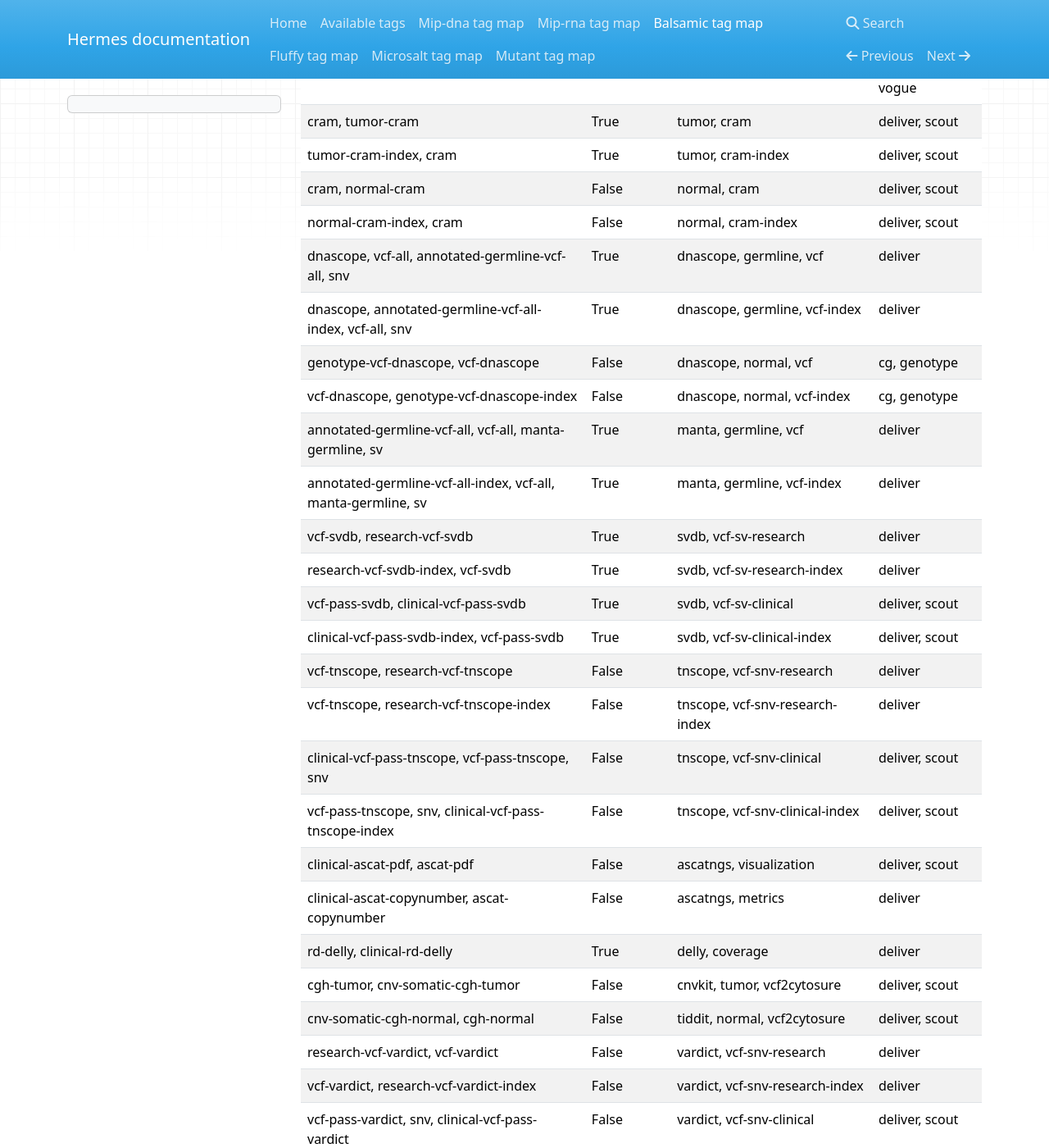
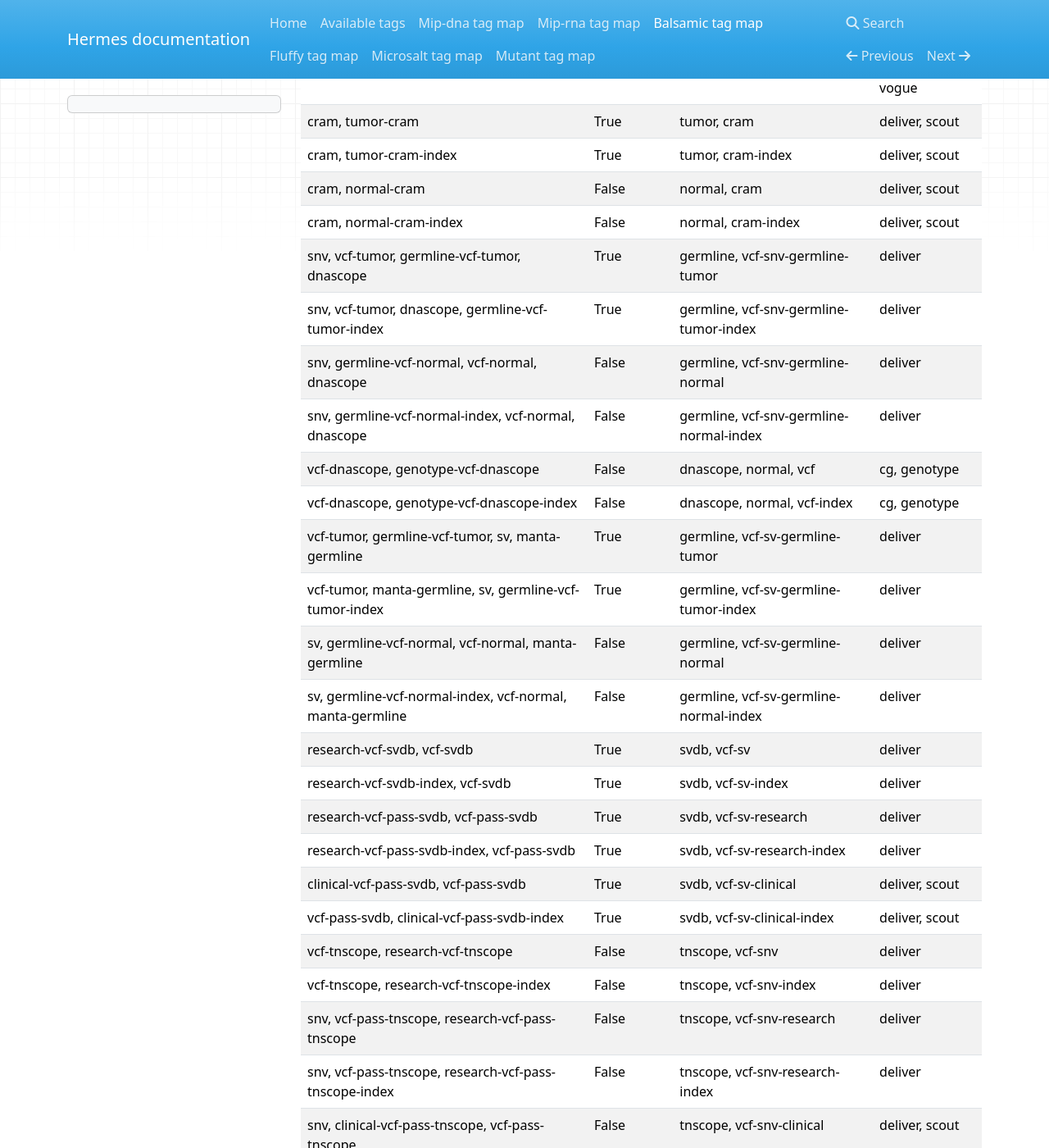
Before and after one commit to Clinical-Genomics/hermes, an MkDocs documentation site: the page built from docs/balsamic_map.md, in a window 1280 px wide and 1400 px high, scrolled down 323 px. Shown: the whole window at 82% size. Built offline with MkDocs 1.6.1, drawn with Linux system fonts in a browser that asks for light colours; nearby versions of some CDN libraries; some of the changed text lies outside the part shown.

Commit message:
balsamic map

```diff
--- a/docs/balsamic_map.md
+++ b/docs/balsamic_map.md
@@ -4,46 +4,58 @@
 | balsamic-report                                                | True        | balsamic-report                         | audit                 |
 | balsamic-dag                                                   | True        | balsamic-dag                            | audit                 |
 | multiqc-html, html                                             | True        | multiqc-html                            | audit, deliver, scout |
-| json, multiqc-json                                             | True        | multiqc-json                            | audit                 |
+| multiqc-json, json                                             | True        | multiqc-json                            | audit                 |
 | qc-metrics-yaml, yaml                                          | True        | qc-metrics                              | audit, cg, vogue      |
 | cram, tumor-cram                                               | True        | tumor, cram                             | deliver, scout        |
-| tumor-cram-index, cram                                         | True        | tumor, cram-index                       | deliver, scout        |
+| cram, tumor-cram-index                                         | True        | tumor, cram-index                       | deliver, scout        |
 | cram, normal-cram                                              | False       | normal, cram                            | deliver, scout        |
-| normal-cram-index, cram                                        | False       | normal, cram-index                      | deliver, scout        |
-| dnascope, vcf-all, annotated-germline-vcf-all, snv             | True        | dnascope, germline, vcf                 | deliver               |
-| dnascope, annotated-germline-vcf-all-index, vcf-all, snv       | True        | dnascope, germline, vcf-index           | deliver               |
-| genotype-vcf-dnascope, vcf-dnascope                            | False       | dnascope, normal, vcf                   | cg, genotype          |
+| cram, normal-cram-index                                        | False       | normal, cram-index                      | deliver, scout        |
+| snv, vcf-tumor, germline-vcf-tumor, dnascope                   | True        | germline, vcf-snv-germline-tumor        | deliver               |
+| snv, vcf-tumor, dnascope, germline-vcf-tumor-index             | True        | germline, vcf-snv-germline-tumor-index  | deliver               |
+| snv, germline-vcf-normal, vcf-normal, dnascope                 | False       | germline, vcf-snv-germline-normal       | deliver               |
+| snv, germline-vcf-normal-index, vcf-normal, dnascope           | False       | germline, vcf-snv-germline-normal-index | deliver               |
+| vcf-dnascope, genotype-vcf-dnascope                            | False       | dnascope, normal, vcf                   | cg, genotype          |
 | vcf-dnascope, genotype-vcf-dnascope-index                      | False       | dnascope, normal, vcf-index             | cg, genotype          |
-| annotated-germline-vcf-all, vcf-all, manta-germline, sv        | True        | manta, germline, vcf                    | deliver               |
-| annotated-germline-vcf-all-index, vcf-all, manta-germline, sv  | True        | manta, germline, vcf-index              | deliver               |
-| vcf-svdb, research-vcf-svdb                                    | True        | svdb, vcf-sv-research                   | deliver               |
-| research-vcf-svdb-index, vcf-svdb                              | True        | svdb, vcf-sv-research-index             | deliver               |
-| vcf-pass-svdb, clinical-vcf-pass-svdb                          | True        | svdb, vcf-sv-clinical                   | deliver, scout        |
-| clinical-vcf-pass-svdb-index, vcf-pass-svdb                    | True        | svdb, vcf-sv-clinical-index             | deliver, scout        |
-| vcf-tnscope, research-vcf-tnscope                              | False       | tnscope, vcf-snv-research               | deliver               |
-| vcf-tnscope, research-vcf-tnscope-index                        | False       | tnscope, vcf-snv-research-index         | deliver               |
-| clinical-vcf-pass-tnscope, vcf-pass-tnscope, snv               | False       | tnscope, vcf-snv-clinical               | deliver, scout        |
-| vcf-pass-tnscope, snv, clinical-vcf-pass-tnscope-index         | False       | tnscope, vcf-snv-clinical-index         | deliver, scout        |
-| clinical-ascat-pdf, ascat-pdf                                  | False       | ascatngs, visualization                 | deliver, scout        |
-| clinical-ascat-copynumber, ascat-copynumber                    | False       | ascatngs, metrics                       | deliver               |
+| vcf-tumor, germline-vcf-tumor, sv, manta-germline              | True        | germline, vcf-sv-germline-tumor         | deliver               |
+| vcf-tumor, manta-germline, sv, germline-vcf-tumor-index        | True        | germline, vcf-sv-germline-tumor-index   | deliver               |
+| sv, germline-vcf-normal, vcf-normal, manta-germline            | False       | germline, vcf-sv-germline-normal        | deliver               |
+| sv, germline-vcf-normal-index, vcf-normal, manta-germline      | False       | germline, vcf-sv-germline-normal-index  | deliver               |
+| research-vcf-svdb, vcf-svdb                                    | True        | svdb, vcf-sv                            | deliver               |
+| research-vcf-svdb-index, vcf-svdb                              | True        | svdb, vcf-sv-index                      | deliver               |
+| research-vcf-pass-svdb, vcf-pass-svdb                          | True        | svdb, vcf-sv-research                   | deliver               |
+| research-vcf-pass-svdb-index, vcf-pass-svdb                    | True        | svdb, vcf-sv-research-index             | deliver               |
+| clinical-vcf-pass-svdb, vcf-pass-svdb                          | True        | svdb, vcf-sv-clinical                   | deliver, scout        |
+| vcf-pass-svdb, clinical-vcf-pass-svdb-index                    | True        | svdb, vcf-sv-clinical-index             | deliver, scout        |
+| vcf-tnscope, research-vcf-tnscope                              | False       | tnscope, vcf-snv                        | deliver               |
+| vcf-tnscope, research-vcf-tnscope-index                        | False       | tnscope, vcf-snv-index                  | deliver               |
+| snv, vcf-pass-tnscope, research-vcf-pass-tnscope               | False       | tnscope, vcf-snv-research               | deliver               |
+| snv, vcf-pass-tnscope, research-vcf-pass-tnscope-index         | False       | tnscope, vcf-snv-research-index         | deliver               |
+| snv, clinical-vcf-pass-tnscope, vcf-pass-tnscope               | False       | tnscope, vcf-snv-clinical               | deliver, scout        |
+| snv, vcf-pass-tnscope, clinical-vcf-pass-tnscope-index         | False       | tnscope, vcf-snv-clinical-index         | deliver, scout        |
+| clinical-cnv-report-pdf, cnv-report-pdf                        | False       | cnv-report, visualization               | deliver, scout        |
+| ascat-copynumber, clinical-ascat-copynumber                    | False       | ascatngs, metrics                       | deliver               |
 | rd-delly, clinical-rd-delly                                    | True        | delly, coverage                         | deliver               |
-| cgh-tumor, cnv-somatic-cgh-tumor                               | False       | cnvkit, tumor, vcf2cytosure             | deliver, scout        |
+| cnv-somatic-cgh-tumor, cgh-tumor                               | False       | cnvkit, tumor, vcf2cytosure             | deliver, scout        |
 | cnv-somatic-cgh-normal, cgh-normal                             | False       | tiddit, normal, vcf2cytosure            | deliver, scout        |
-| research-vcf-vardict, vcf-vardict                              | False       | vardict, vcf-snv-research               | deliver               |
-| vcf-vardict, research-vcf-vardict-index                        | False       | vardict, vcf-snv-research-index         | deliver               |
-| vcf-pass-vardict, snv, clinical-vcf-pass-vardict               | False       | vardict, vcf-snv-clinical               | deliver, scout        |
-| vcf-pass-vardict, snv, clinical-vcf-pass-vardict-index         | False       | vardict, vcf-snv-clinical-index         | deliver, scout        |
+| research-vcf-vardict, vcf-vardict                              | False       | vardict, vcf-snv                        | deliver               |
+| research-vcf-vardict-index, vcf-vardict                        | False       | vardict, vcf-snv-index                  | deliver               |
+| snv, vcf-pass-vardict, research-vcf-pass-vardict               | False       | vardict, vcf-snv-research               | deliver               |
+| snv, vcf-pass-vardict, research-vcf-pass-vardict-index         | False       | vardict, vcf-snv-research-index         | deliver               |
+| snv, vcf-pass-vardict, clinical-vcf-pass-vardict               | False       | vardict, vcf-snv-clinical               | deliver, scout        |
+| snv, vcf-pass-vardict, clinical-vcf-pass-vardict-index         | False       | vardict, vcf-snv-clinical-index         | deliver, scout        |
 | cns, cnv-cns                                                   | False       | cnvkit, metrics, segments               | deliver               |
-| cnv-scatter, scatter                                           | False       | cnvkit, visualization, scatter          | deliver               |
-| cnv-diagram, diagram                                           | False       | cnvkit, visualization, diagram          | deliver               |
-| cnv-gene-metrics, gene-metrics                                 | False       | cnvkit, metrics, genes                  | deliver               |
-| clinical-cov-tumor-tiddit, cov-tumor-tiddit                    | False       | tiddit, tumor, coverage                 | deliver               |
-| clinical-cov-normal-tiddit, cov-normal-tiddit                  | False       | tiddit, normal, coverage                | deliver               |
-| umi-tumor-cram, cram                                           | True        | umi-cram, tumor                         | deliver, scout        |
-| umi-tumor-cram-index, cram                                     | True        | umi-cram-index, tumor                   | deliver, scout        |
-| umi-normal-cram, cram                                          | False       | umi-cram, normal                        | deliver, scout        |
-| umi-normal-cram-index, cram                                    | False       | umi-cram-index, normal                  | deliver, scout        |
-| research-vcf-tnscope-umi, vcf-tnscope-umi                      | True        | tnscope-umi, vcf-umi-snv-research       | deliver               |
-| research-vcf-tnscope-umi-index, vcf-tnscope-umi                | True        | tnscope-umi, vcf-umi-snv-research-index | deliver               |
-| clinical-vcf-pass-tnscope-umi, snv, vcf-pass-tnscope-umi       | True        | tnscope-umi, vcf-umi-snv-clinical       | deliver, scout        |
-| clinical-vcf-pass-tnscope-umi-index, snv, vcf-pass-tnscope-umi | True        | tnscope-umi, vcf-umi-snv-clinical-index | deliver, scout        |
+| scatter, cnv-scatter                                           | False       | cnvkit, visualization, scatter          | deliver               |
+| diagram, cnv-diagram                                           | False       | cnvkit, visualization, diagram          | deliver               |
+| gene-metrics, cnv-gene-metrics                                 | False       | cnvkit, metrics, genes                  | deliver               |
+| cov-tumor-tiddit, clinical-cov-tumor-tiddit                    | False       | tiddit, tumor, coverage                 | deliver               |
+| cov-normal-tiddit, clinical-cov-normal-tiddit                  | False       | tiddit, normal, coverage                | deliver               |
+| cram, umi-tumor-cram                                           | True        | umi-cram, tumor                         | deliver, scout        |
+| cram, umi-tumor-cram-index                                     | True        | umi-cram-index, tumor                   | deliver, scout        |
+| cram, umi-normal-cram                                          | False       | umi-cram, normal                        | deliver, scout        |
+| cram, umi-normal-cram-index                                    | False       | umi-cram-index, normal                  | deliver, scout        |
+| vcf-tnscope-umi, research-vcf-tnscope-umi                      | True        | tnscope-umi, vcf-umi-snv                | deliver               |
+| research-vcf-tnscope-umi-index, vcf-tnscope-umi                | True        | tnscope-umi, vcf-umi-snv-index          | deliver               |
+| snv, vcf-pass-tnscope-umi, research-vcf-pass-tnscope-umi       | True        | tnscope-umi, vcf-umi-snv-research       | deliver               |
+| snv, vcf-pass-tnscope-umi, research-vcf-pass-tnscope-umi-index | True        | tnscope-umi, vcf-umi-snv-research-index | deliver               |
+| snv, vcf-pass-tnscope-umi, clinical-vcf-pass-tnscope-umi       | True        | tnscope-umi, vcf-umi-snv-clinical       | deliver, scout        |
+| snv, vcf-pass-tnscope-umi, clinical-vcf-pass-tnscope-umi-index | True        | tnscope-umi, vcf-umi-snv-clinical-index | deliver, scout        |
```
